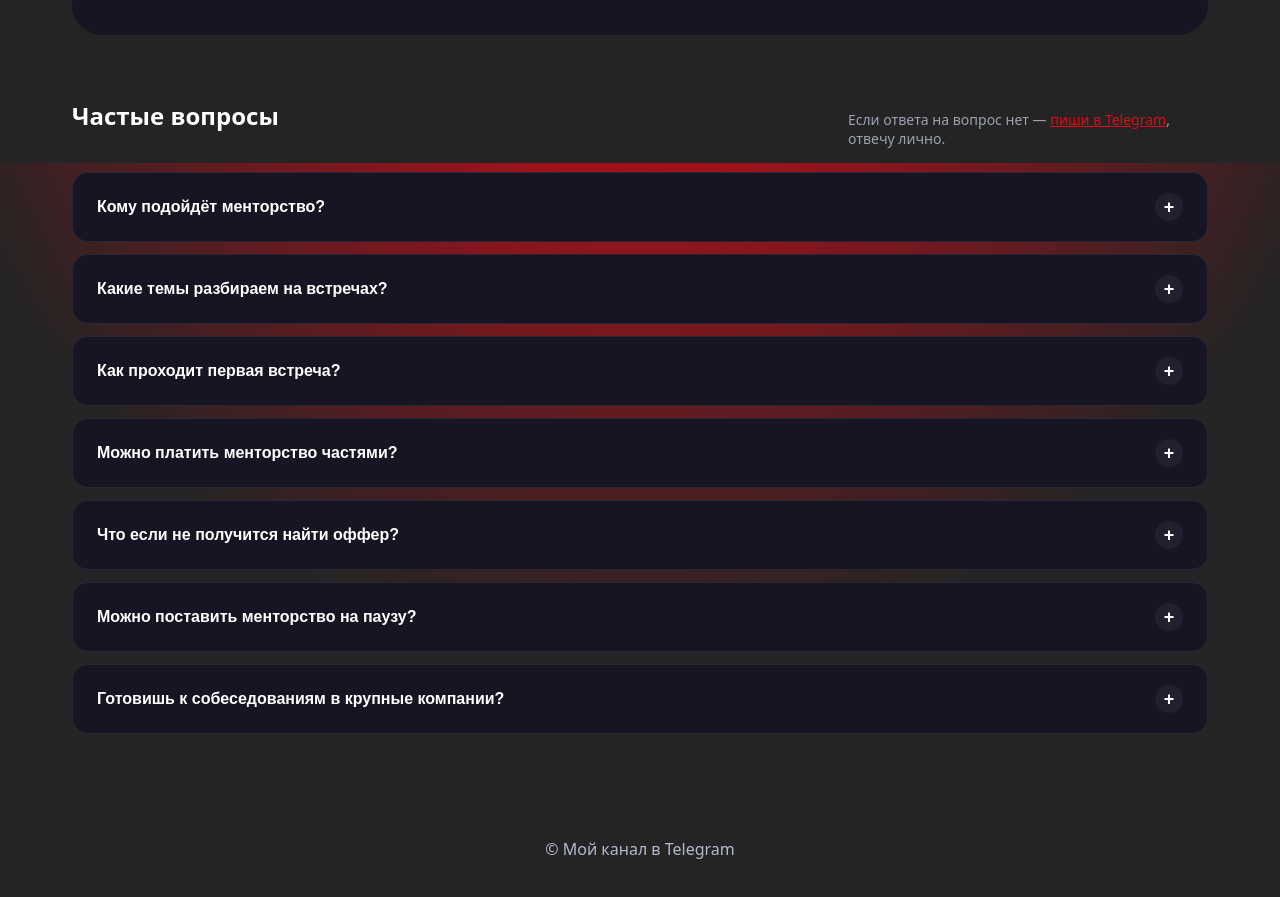
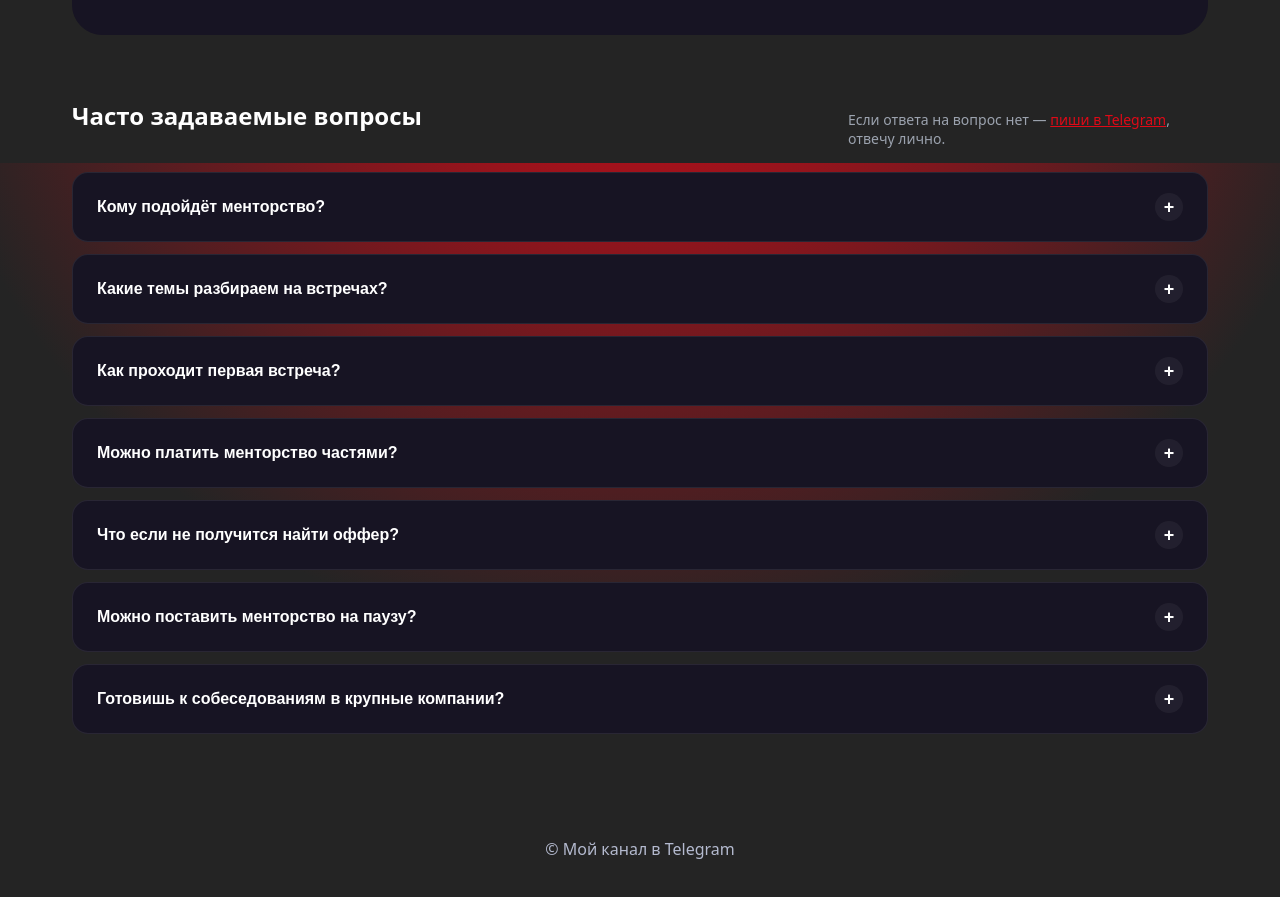
Before and after one commit to terzace/data-driven, a React (Vite) app: page / in a window 1280 px wide. Shown: the part 1437-2334 px from the top of the page. Built offline with nearby package versions, Linux system fonts and the light colour scheme.

Commit message:
Rename FAQ heading to full phrase

```diff
--- a/src/components/faq/Faq.tsx
+++ b/src/components/faq/Faq.tsx
@@ -8,7 +8,7 @@ function Faq() {
   return (
     <div className={styles.wrapper}>
       <div className={styles.header}>
-        <h2>Частые вопросы</h2>
+        <h2>Часто задаваемые вопросы</h2>
         <p className={styles.headerNote}>
           Если ответа на вопрос нет — <a href={LINKS.privateTg} target="_blank" rel="noreferrer">пиши в Telegram</a>, отвечу лично.
         </p>
```
